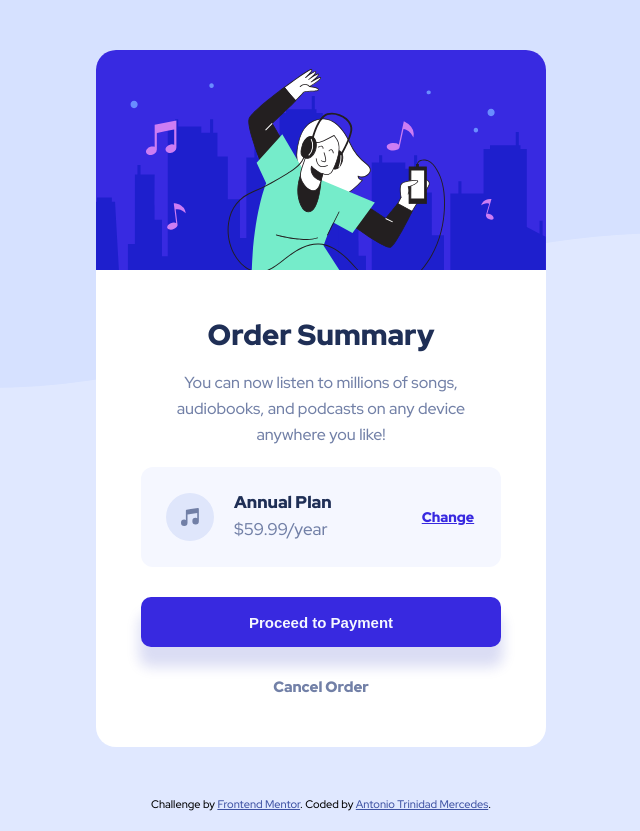
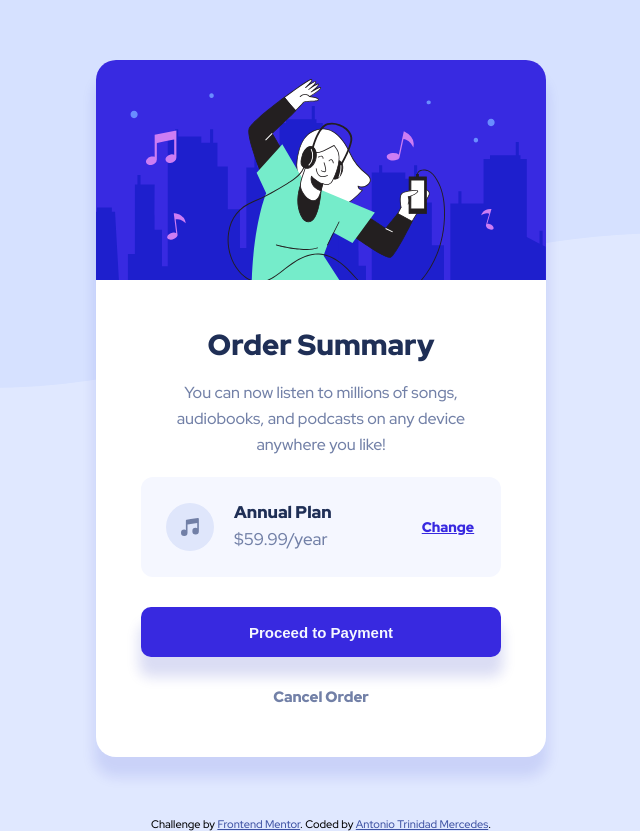
Before and after one commit to ambioristm/order-summary-component-main, a plain HTML site: page index.html in a window 1280 px wide. Shown: the whole page, without its empty margins (319-959 px from the left). Drawn offline with Linux system fonts and the light colour scheme.

Commit message:
otros ajustes

```diff
--- a/css/style.css
+++ b/css/style.css
@@ -14,13 +14,15 @@ html {
 	font-size: 62.5%;
 }
 body {
+	display: flex;
+	flex-direction: column;
 	font-family: 'Red Hat Display', sans-serif;
 	font-size: 1.6rem;
 	background-image: url('../images/pattern-background-desktop.svg');
 	background-repeat: no-repeat;
 	background-size: contain;
 	background-color: var(--Pale-blue);
-	width: 100%;
+	width: 100vw;
 	height: 100%;
 }
 .contaner {
@@ -29,10 +31,11 @@ body {
 }
 .card-container {
 	width: 45rem;
-	margin: 5rem auto;
+	margin: 6rem auto;
 	background-color: #fff;
 	border-radius: 2rem;
 	overflow: hidden;
+	box-shadow: 0px 18px 13px 2px rgba(13, 24, 182, 0.10);
 }
 .card-container img {
 	padding-bottom: 4rem;
```
